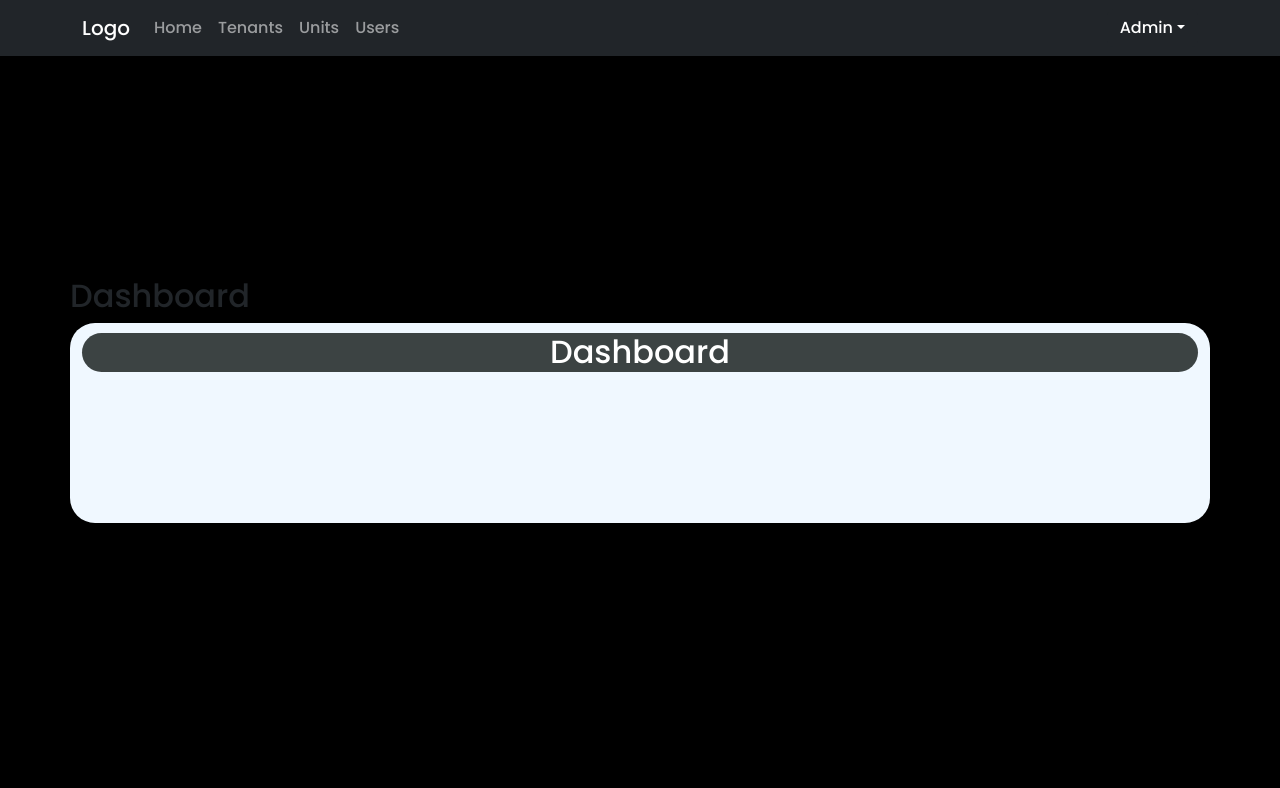
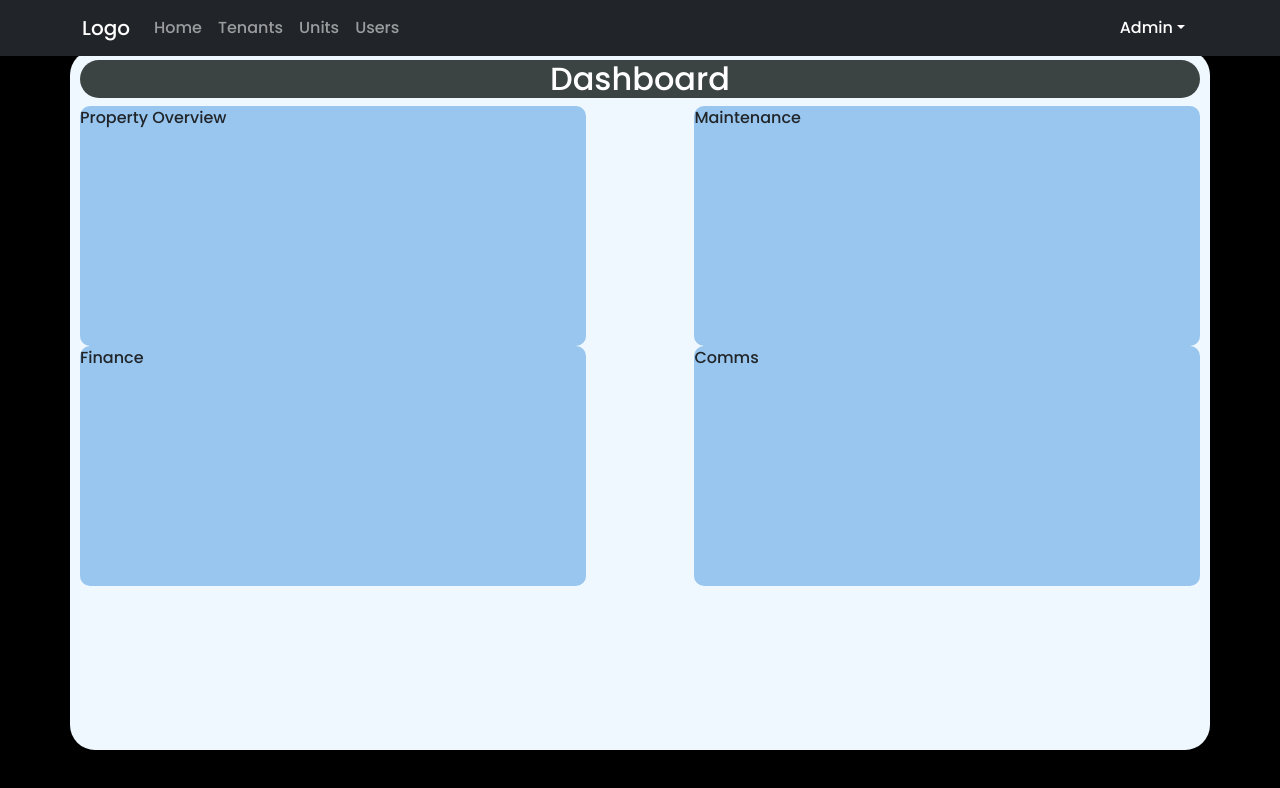
Before and after one commit to Vz-3/AppDev_PMS, a React (Create React App) app in the folder frontend/: page /home in a window 1280 px wide. Shown: the top 788 px of the page. Built offline with nearby package versions, Linux system fonts and the light colour scheme.

Commit message:
Fixed Home.js

```diff
--- a/frontend/src/pages/Home.js
+++ b/frontend/src/pages/Home.js
@@ -61,14 +61,20 @@ function Home() {
       </Navbar>
 
       {/* Your Home page content here */}
-      <div>
-        <h2>
-          Dashboard
-        </h2>
-      </div>
       <Container className="dashboard">
         <h2>Dashboard</h2>
-        {/* Dashboard content */}
+        <div className="overview">
+          Property Overview
+        </div>
+        <div className="maintenance">
+          Maintenance
+        </div>
+        <div className="finance">
+          Finance
+        </div>
+        <div className="comms">
+          Comms
+        </div>
       </Container>
     </div>
   );
--- a/frontend/src/styles/home.container.css
+++ b/frontend/src/styles/home.container.css
@@ -1,9 +1,10 @@
 .dashboard{
-    width: 1280px;
-    height: 200px;
+    width: 1500px;
+    height: 700px;
     background-color: aliceblue;
     border-radius: 25px;
-    padding-top: 10px;
+    padding: 10px;
+    position: relative;
 }
 
 .dashboard h2{
@@ -12,3 +13,35 @@
     background-color: rgb(60, 67, 67);
     border-radius: 25px;
 }
+
+.overview{
+    border-radius: 10px;
+    background-color: rgb(152, 198, 239);
+    width: 39.5vw;
+    height: 30vh;
+    float: left;
+}
+
+.maintenance{
+    border-radius: 10px;
+    background-color: rgb(152, 198, 239);
+    width: 39.5vw;
+    height: 30vh;
+    float: right;
+}
+
+.finance{
+    border-radius: 10px;
+    background-color: rgb(152, 198, 239);
+    width: 39.5vw;
+    height: 30vh;
+    float: left;
+}
+
+.comms{
+    border-radius: 10px;
+    background-color: rgb(152, 198, 239);
+    width: 39.5vw;
+    height: 30vh;
+    float: right;
+}
```
